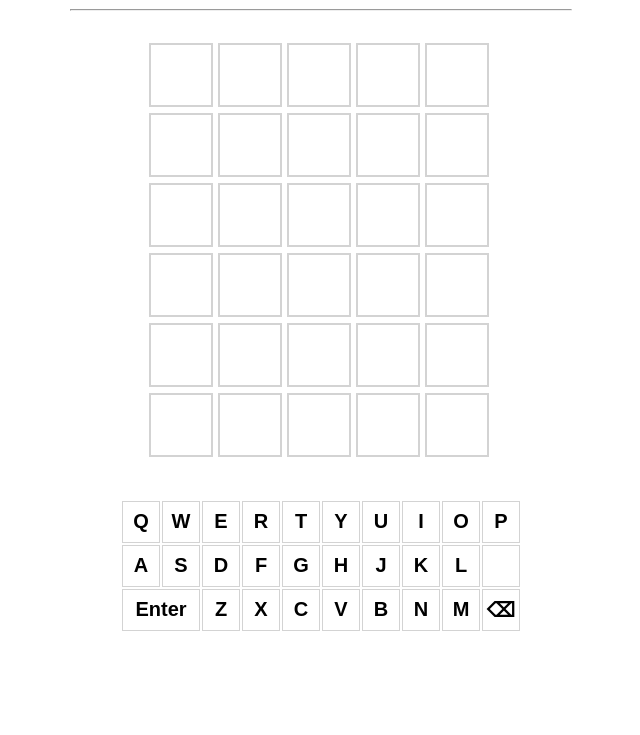
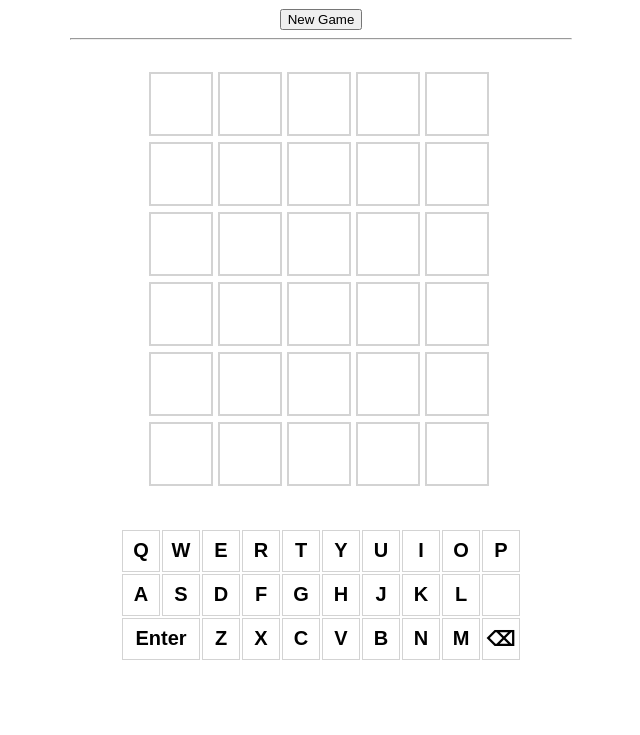
Before and after one commit to anshved/guess-word, a plain HTML site: page index.html in a window 1280 px wide. Shown: the part 65-800 px from the top of the page, without its empty margins (319-959 px from the left). Drawn offline with Linux system fonts and the light colour scheme.

Commit message:
new game button added

```diff
--- a/index.html
+++ b/index.html
@@ -12,6 +12,7 @@
 
     <body>
         <h1 id="title">Guess Word</h1>
+        <button onclick="window.location.reload();">New Game</button>
         <hr>
         <br>
         <div id="board">
```
